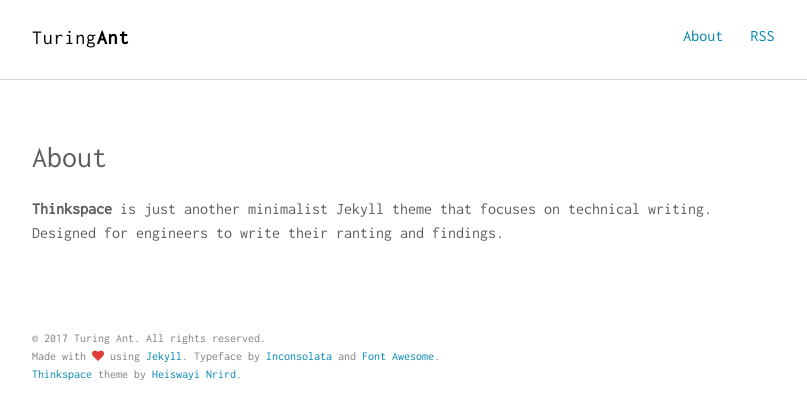
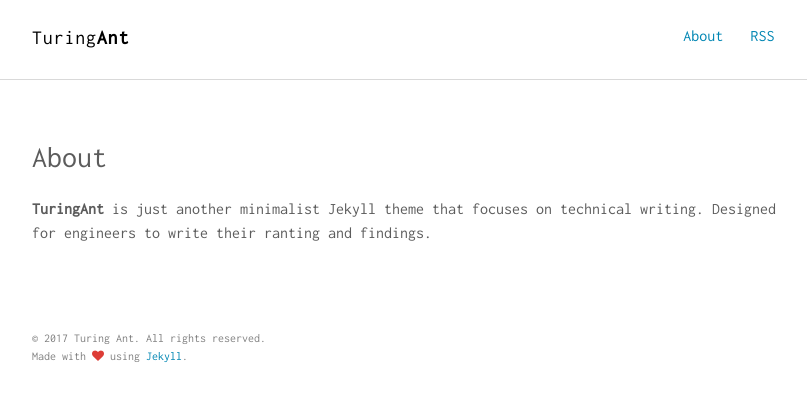
Before and after one commit to danielqing/turingant.github.io, a Jekyll site: the page built from about.md, in a window 1280 px wide. Shown: the top 420 px of the page, without its empty margins (232-1039 px from the left). Built offline with Jekyll 4.4.1, drawn with Linux system fonts in a browser that asks for light colours.

Commit message:
test topic

```diff
--- a/_includes/footer.html
+++ b/_includes/footer.html
@@ -1,7 +1,6 @@
 <footer class="site-footer">
   <div class="container">
     <small class="block">&copy; {{ site.time | date: '%Y' }} {{ site.author.name }}. All rights reserved.</small>
-    <small class="block">Made with <i class="fa fa-heart" aria-hidden="true" style="color:#DD3D36"></i> using <a href="http://jekyllrb.com/">Jekyll</a>. Typeface by <a href="https://fonts.google.com/specimen/Inconsolata">Inconsolata</a> and <a href="http://fontawesome.io/">Font Awesome</a>.</small>
-    <small><a href="https://github.com/heiswayi/thinkspace">Thinkspace</a> theme by <a href="http://heiswayi.github.io/">Heiswayi Nrird</a>.</small>
+    <small class="block">Made with <i class="fa fa-heart" aria-hidden="true" style="color:#DD3D36"></i> using <a href="http://jekyllrb.com/">Jekyll</a>. </small>
   </div>
 </footer>
--- a/about.md
+++ b/about.md
@@ -4,4 +4,4 @@ title: About
 permalink: /about/
 ---
 
-**Thinkspace** is just another minimalist Jekyll theme that focuses on technical writing. Designed for engineers to write their ranting and findings.
+**TuringAnt** is just another minimalist Jekyll theme that focuses on technical writing. Designed for engineers to write their ranting and findings.
```
Also changed, not shown: 2 other files.
